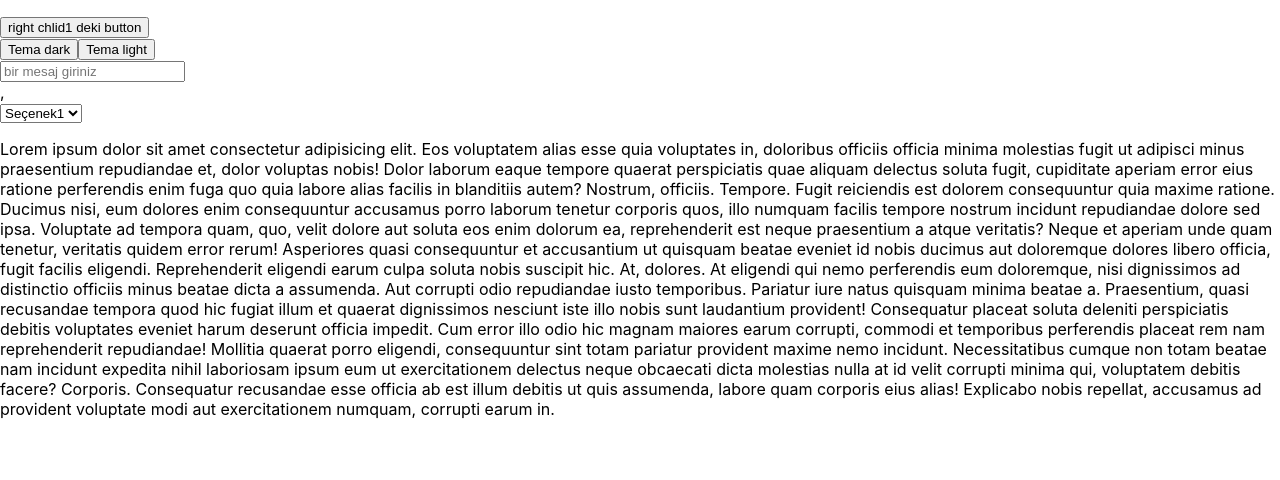
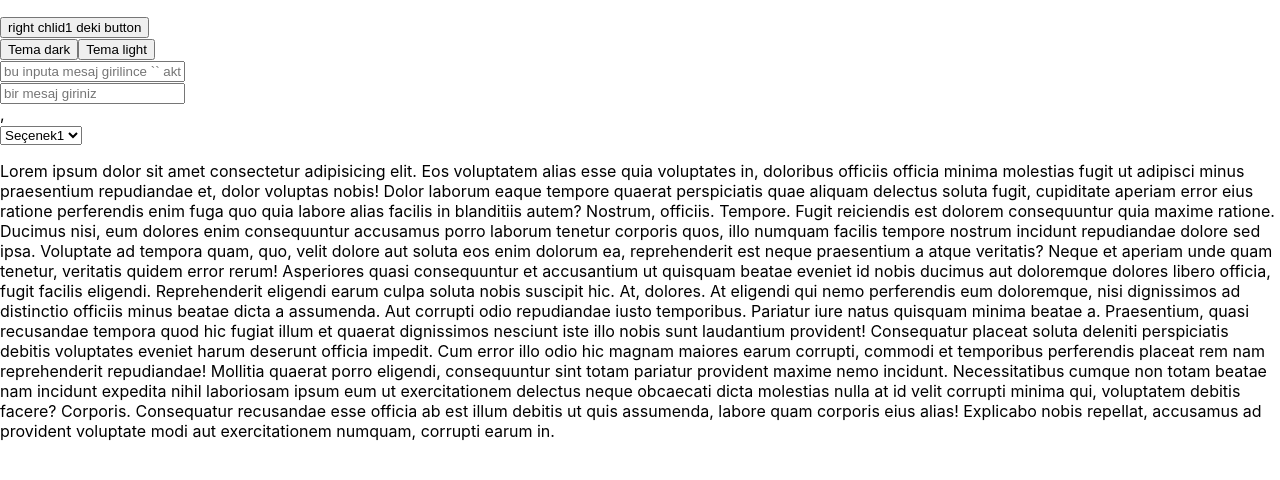
Before and after one commit to GoktugYmsk/component-react-challange, a React (Create React App) app: page / in a window 1280 px wide. Shown: the top 480 px of the page. Built offline with nearby package versions, Linux system fonts and the light colour scheme.

Commit message:
new entry added

```diff
--- a/src/App.js
+++ b/src/App.js
@@ -9,6 +9,7 @@ function App() {
   const [click, setClick] = useState(false)
   const [follow, setFollow] = useState(false)
   const [theme, setTheme] = useState(false)
+  const [change,setChange] = useState(false)
 
   useEffect(() => {
     console.log('çalıştı')
@@ -16,8 +17,8 @@ function App() {
 
   return (
     <div className={`App ${theme ? 'AppDark' : 'AppLight'} `}>
-      <Left show={show} setClick={setClick} click={click} follow={follow} setTheme={setTheme} />
-      <Right setShow={setShow} click={click} setFollow={setFollow} theme={theme} setTheme={setTheme} />
+      <Left show={show} setClick={setClick} click={click} follow={follow} setTheme={setTheme} setChange={setChange} />
+      <Right setShow={setShow} click={click} setFollow={setFollow} theme={theme} setTheme={setTheme} change={change} />
       <p>
         Lorem ipsum dolor sit amet consectetur adipisicing elit. Eos voluptatem alias esse quia voluptates in, doloribus officiis officia minima molestias fugit ut adipisci minus praesentium repudiandae et, dolor voluptas nobis!
         Dolor laborum eaque tempore quaerat perspiciatis quae aliquam delectus soluta fugit, cupiditate aperiam error eius ratione perferendis enim fuga quo quia labore alias facilis in blanditiis autem? Nostrum, officiis. Tempore.
--- a/src/components/Left.js
+++ b/src/components/Left.js
@@ -3,11 +3,11 @@ import React from 'react'
 import LeftAlt1 from './leftAlt/LeftAlt1'
 import LeftAlt2 from './leftAlt/LeftAlt2'
 
-function Left({show,setClick,click,follow,setTheme}) {
+function Left({show,setClick,click,follow,setTheme,setChange}) {
   return (
     <div>
       <LeftAlt1 show={show} setClick={setClick} />
-      <LeftAlt2 click={click} follow={follow} setTheme={setTheme} />
+      <LeftAlt2 click={click} follow={follow} setTheme={setTheme} setChange={setChange} />
     </div>
   )
 }
--- a/src/components/Right.js
+++ b/src/components/Right.js
@@ -3,10 +3,10 @@ import React from 'react'
 import RightAlt1 from './rightAlt/RightAlt1'
 import RightAlt2 from './rightAlt/RightAlt2'
 
-function Right({ setShow, click,setFollow,theme ,setTheme}) {
+function Right({ setShow, click,setFollow,theme ,setTheme,change}) {
   return (
     <div>
-      <RightAlt1 setShow={setShow} />
+      <RightAlt1 setShow={setShow} change={change} />
       <RightAlt2 click={click} setFollow={setFollow} theme={theme} setTheme={setTheme}/>
     </div>
   )
--- a/src/components/leftAlt/LeftAlt2.js
+++ b/src/components/leftAlt/LeftAlt2.js
@@ -1,14 +1,24 @@
-import React from 'react'
+import React, { useState } from 'react'
 
 import Child3 from './leftChildren/Child3'
 import Child4 from './leftChildren/Child4'
 
-function LeftAlt2({click,follow,setTheme}) {
+function LeftAlt2({click,follow,setTheme,setChange}) {
+
+  const [write,setWrite] = useState('')
+
+  const activeInput= (e) =>{
+    setChange(true)
+    setWrite(e.target.value)
+  }
+
   return (
     <div>
       <Child3 setTheme={setTheme}/>
       {follow && 'bu mesaj selecteki değerin değişmesiyle başka bir componentte tetiklenerek ortaya çıkar'}
       <Child4 click={click} />
+      <input onChange={ e=> activeInput(e)}  placeholder='bu inputa mesaj girilince `` aktif olur' />
+      {write}
     </div>
   )
 }
--- a/src/components/rightAlt/RightAlt1.js
+++ b/src/components/rightAlt/RightAlt1.js
@@ -3,11 +3,12 @@ import React from 'react'
 import Child1 from './rightChlidren/Child1'
 import Child2 from './rightChlidren/Child2'
 
-function RightAlt1({setShow}) {
+function RightAlt1({setShow,change}) {
   return (
     <div>
       <Child1 setShow={setShow} />
       <Child2/>
+      {change && 'Çalıştı'}
     </div>
   )
 }
```
